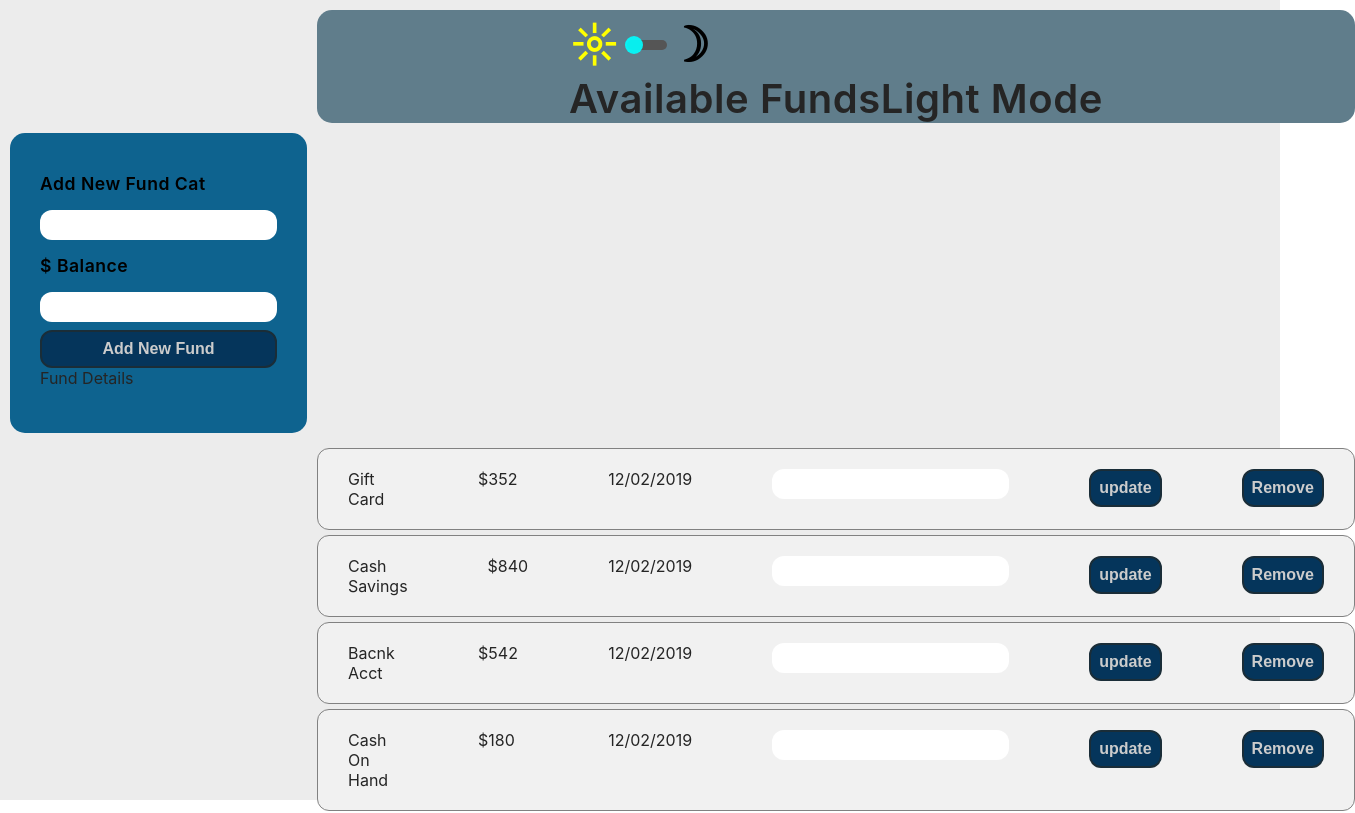
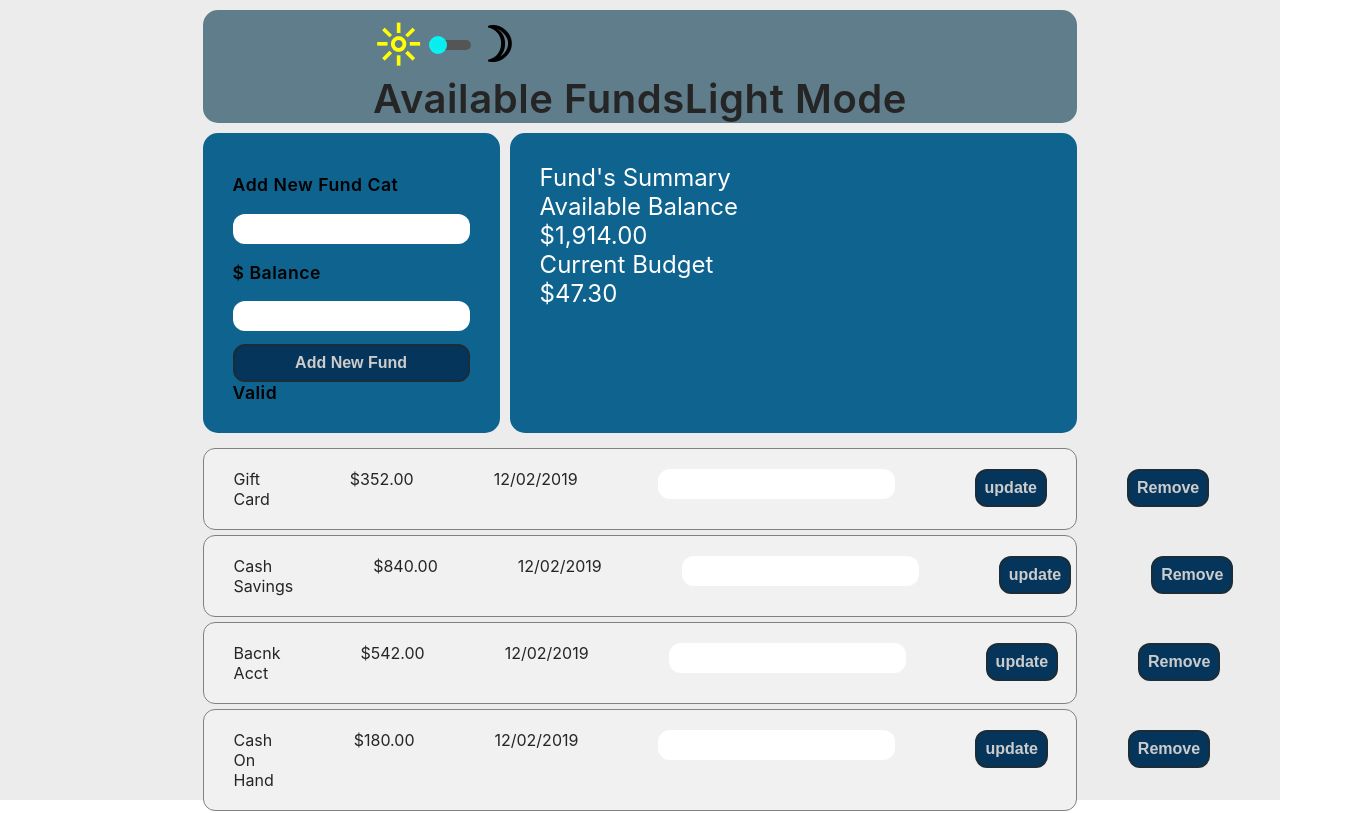
Before and after one commit to dioscarr/Available-Funds, a React (Create React App) app: page / in a window 1280 px wide. Shown: the top 813 px of the page, 1355 px wide, since content can reach past the window. Built offline with nearby package versions, Linux system fonts and the light colour scheme.

Commit message:
Refactoring code

```diff
--- a/src/App.css
+++ b/src/App.css
@@ -19,17 +19,29 @@
 #item1
 {
   grid-row:1;
-  grid-column: 2/3;
+  grid-column: 2/6;
   background-color: #607D8B;
   border-radius:15px;
   display:grid;
 
 }
+#item1-2
+{
+  grid-row:2;
+  grid-column:3/6;
+
+  padding:30px;
+  min-height: 300px;
+  background-color: #0e638f;
+  border-radius:15px;
+  color:white;
+  font-size:24px;
+}
 #item2
 {
 
   grid-row:2;
-  grid-column: 1;
+  grid-column: 2;
   align-self:center;
   padding:30px;
   min-height: 300px;
@@ -42,7 +54,14 @@
 }
 #item3{
   grid-row:3;
-  grid-column: 2/3;
+  grid-column: 2/6;
+  align-self:start;
+  background-color:transparent;
+}
+#item4
+{
+  grid-row:4;
+    grid-column: 2/6;
   align-self:start;
   background-color:transparent;
 }
@@ -54,7 +73,7 @@
 
   display:grid;
   grid-gap:10px;
-  grid-template-columns: 1fr 4fr 1fr;
+  grid-template-columns: 1fr 1fr 1fr 1fr 1fr 1fr;
   grid-template-rows:2fr 1fr 20fr 20fr;
 }
 
@@ -215,13 +234,7 @@
 
 
 /*Grocery*/
-#item4
-{
-  grid-row:4;
-    grid-column: 2/3;
-  align-self:start;
-  background-color:transparent;
-}
+
 .GroceryShoppingRow
 {
   display:grid;
--- a/src/App.js
+++ b/src/App.js
@@ -57,14 +57,11 @@ function getInitialMode()
      return false;
   }
 }
-
 function getPreColorsScheme()
 {
   if(!window.matchMedia)return;
   return window.matchMedia("(prefers-color-scheme: dark)").matches;
 }
-
-
 const [state, dispatch] = useReducer(dbReducer, dataCollections)
 return (
   <db.Provider value={{state, dispatch}} >
@@ -83,17 +80,19 @@ return (
             />
             <label htmlFor="checkbox" />
 
-          <span  style={!darkMode? {color:'black'} : {color:'Purple'}}>☽</span>
-          </span>
+            <span  style={!darkMode? {color:'black'} : {color:'Purple'}}>☽</span>
+            </span>
           </div>
 
           <span>Available Funds</span>
-           {darkMode? "Dark Mode" : "Light Mode"}
+          {darkMode? "Dark Mode" : "Light Mode"}
 
         </div>
       </div>
       <div id="item2">
         <ManageFunds/>
+      </div>
+      <div id="item1-2">
         <FundsSummary />
       </div>
       <div id="item3" className="CollectionOfAvailFunds">
--- a/src/components/FundTemplate.js
+++ b/src/components/FundTemplate.js
@@ -1,36 +1,68 @@
+import React, { useState, useContext } from 'react';
+import {db} from '../store/storeSettings';
+import { useForm } from './../hooks/useForm';
 
-import React, { useState, useReducer, useContext } from 'react';
-import dbReducer from '../store/dbReducer';
-import {db} from '../store/storeSettings';
+const FundTemplate = (props)=>{
+
+    const itm = props.funditem;
+    const {dispatch} = useContext(db);
+    const [fields,
+            onFieldChange,
+            reset,
+            isBalanceValid,
+            model
+            ] = useForm({
+                id:itm.id,
+                Name:itm.Name,
+                Balance:itm.Balance,
+                Ibalance:"",
+                BalanceDate:itm.BalanceDate});
+
+    //const {funcFundUpdate} = props;
 
 
-const FundTemplate = (props)=>{
-    const {state, dispatch} = useContext(db);
-    const {funcFundUpdate} = props;
-    let {funditem} = props;
 
-    const [IBalance, setIBalance] = useState("");
+    //const [IBalance, setIBalance] = useState("");
 
-    const onIbalanceChange = e => {
-        const {value} = e.target;
-        setIBalance(value);
-    }
-    const updateBalance = e =>
-    {
-        funditem.Balance = IBalance;
-        funcFundUpdate({model:funditem});
-        setIBalance("");
-    }
-
+    //const onIbalanceChange = e => {
+      //  const {value} = e.target;
+    //    setIBalance(value);
+   // }
+    //const updateBalance = e =>
+   // {
+        //funditem.Balance = IBalance;
+        //funcFundUpdate({model:funditem});
+        //setIBalance("");
+    //}
+debugger;
     return(
-            <div className="funditems">
-                <div className="fundLName">{funditem.Name}</div>
-                <div className="fundLBalance"> ${funditem.Balance} </div>
-                <div className="fundLBalanceDate">{funditem.BalanceDate}</div>
-                <div className="fundIName"><input type="text" name="Balance" onChange={onIbalanceChange}  value={IBalance}/></div>
-                <div className="btnfundUpdate"><button onClick={updateBalance} type="button">update</button></div>
-                <div className="btnFundRemove"><button type="button" onClick={e=>{dispatch({type:'DELETE', payload:{id:funditem.id}})}}>Remove</button></div>
+        <div className="funditems">
+            <div className="fundLName">{itm.Name}</div>
+            <div className="fundLBalance">
+                ${parseFloat(itm.Balance).toFixed(2).toString().replace(/\B(?=(\d{3})+(?!\d))/g, ",")}
             </div>
+            <div className="fundLBalanceDate">{itm.BalanceDate}</div>
+            <div className="fundIName">
+                <input type="text" name="Ibalance"
+                    onChange={onFieldChange}
+                    value={fields.Ibalance}/>
+            </div>
+            <div className="btnfundUpdate">
+                <button onClick={e=>{
+                    debugger;
+                    dispatch({type:'UPDATE',payload:model()});
+                    reset();
+                }} type="button">update</button>
+            </div>
+            <div className="btnFundRemove">
+                <button type="button"
+                onClick={e=>{
+                    debugger;
+                    dispatch({type:'DELETE', payload:model()});
+                    reset();
+                }}>Remove</button>
+            </div>
+        </div>
     );
 }
 export default FundTemplate;
--- a/src/components/FundsSummary.js
+++ b/src/components/FundsSummary.js
@@ -1,10 +1,16 @@
-import React from 'react';
+import React, {useContext} from 'react';
+import {db} from '../store/storeSettings';
 
-const FundsSummary = ()=>
-{
+
+const FundsSummary = () =>{
+const {state,dispatch} = useContext(db);
     return(
         <div className = "FundsSummaryRoot">
-            <div>Fund Details</div>
+            <div>Fund's Summary</div>
+            <div>Available Balance</div>
+            <div>${state.SummaryTotals.TotalBalance}</div>
+            <div>Current Budget</div>
+            <div>${state.SummaryTotals.CurrentBudget}</div>
         </div>
     );
 }
--- a/src/components/ManageFunds.js
+++ b/src/components/ManageFunds.js
@@ -1,32 +1,20 @@
 
-import React, { useState } from 'react';
-import {connect} from '../store/storeSettings';
-import {getCurrentDate} from '../utility/utilities';
+import React, {useContext} from 'react';
+import { useForm } from '../hooks/useForm';
+import {db} from '../store/storeSettings';
 
 const ManageFunds = (props)=>{
-    const [NewFundName, setNewFundName] = useState ("");
-    const [NewFundBalance, setNewFundBalance] = useState ("");
-    const ResertFields = ()=>{setNewFundName("");setNewFundBalance("");}
-    const NewFund = e =>{
-    let newModel = {id:0, Name:NewFundName, Balance:NewFundBalance, BalanceDate:getCurrentDate() };
-      props.dispatchAddNewfund({model:newModel});
-      ResertFields();
-    }
-
+    const {dispatch} = useContext(db);
+    const [fields, onFieldChange, reset, isBalanceValid,model ] = useForm({id:"",Name:"",Balance:"", Ibalance:"",BalanceDate:""});
     return(
       <div className="Toolbar">
         <div>Add New Fund Cat</div>
-        <input type="text" name="NewFundName" onChange={e=>setNewFundName(e.target.value)}  value={NewFundName} />
+        <input type="text" name="Name" onChange={onFieldChange}  value={fields.Name} />
         <div>$ Balance</div>
-        <input type="text" name="NewFundBalance" onChange={e=>setNewFundBalance(e.target.value)}  value={NewFundBalance} />
-        <button type="button" onClick={NewFund}>Add New Fund</button>
+        <input type="text" name="Ibalance" onChange={onFieldChange}  value={fields.Ibalance} />
+        <div>{(isBalanceValid())?"Valid":"Not Valid"}</div>
+        <button type="button" onClick={()=>{dispatch({type:'ADD', payload:{model:model()}}); reset(); }}>Add New Fund</button>
       </div>
     );
   }
-const mapStateToProps = state =>{return{fundList: state.AvailableFunds}}
-const mapDispatchToProps = dispatch =>{
-  return{
-    dispatchAddNewfund: (payload)=> dispatch({type:'ADD', payload})
-  }
-}
-export default connect(mapStateToProps,mapDispatchToProps)(ManageFunds);
+export default ManageFunds;
--- /dev/null
+++ b/src/hooks/useForm.js
@@ -0,0 +1,19 @@
+import { useState } from 'react';
+import {getCurrentDate} from '../utility/utilities';
+
+/**
+ *  `useForm`.
+*
+* **/
+export function useForm(initState) {
+  const [fields, setFields] = useState(initState);
+  const setField = (e) => {setFields({ ...fields, [e.target.name]: e.target.value });}
+  const reset = ()=>setFields({Name:"",Balance:""});
+  const isBalanceValid = ()=>{return (isNaN(fields.Balance))?false:true}
+  const model = ()=>{
+    debugger;
+    let model = {id:fields.id, Name:fields.Name, Balance:fields.Ibalance, BalanceDate:getCurrentDate()}
+    return model;
+  }
+  return [fields,setField,reset,isBalanceValid,model]
+}
--- a/src/store/data.js
+++ b/src/store/data.js
@@ -1,5 +1,7 @@
+import {sum} from '../utility/utilities';
+
 const dataGroceryTodo =
-[{id:1, Name:'Eggs', Budget:3.80, Price:5.00},
+[{id:1, Name:'Eggs', Budget:20.80, Price:5.00},
 {id:2,Name:'Milk', Budget:3.70, Price:5.00},
 {id:3,Name:'Bread', Budget:1.10, Price:5.00},
 {id:4,Name:'Cheese', Budget:4.99, Price:5.00},
@@ -15,11 +17,32 @@ const AvailableFunds = [
   {id:4, Name:"Cash On Hand", Balance:180, BalanceDate:'12/02/2019'}
 ];
 
+const SummaryTotals =
+{
+  TotalBalance:0,
+  CurrentBudget:0
+}
+
 const dataCollections = {
   AvailableFunds:AvailableFunds ,
   dataGroceryTodo:dataGroceryTodo,
-  AvailableFunds_NextId:0};
+  AvailableFunds_NextId:0,
+  SummaryTotals:SummaryTotals
+};
 
-  dataCollections.AvailableFunds_NextId = dataCollections.AvailableFunds.length+1;
+dataCollections.AvailableFunds_NextId = dataCollections.AvailableFunds.length+1;
+dataCollections.SummaryTotals.ToalBalance = Update_TotalBalance(dataCollections);
+dataCollections.SummaryTotals.CurrentBudget = Update_CurrentBudget(dataCollections);
 
   export default dataCollections;
+
+
+  function Update_TotalBalance(state, ) {
+    state.SummaryTotals.TotalBalance = sum(state.AvailableFunds.map(item => parseInt(item.Balance)))
+      .toFixed(2).toString().replace(/\B(?=(\d{3})+(?!\d))/g, ",");
+  }
+
+  function Update_CurrentBudget (state) {
+    return state.SummaryTotals.CurrentBudget = sum(state.dataGroceryTodo.map(item => parseFloat(item.Budget)))
+      .toFixed(2).toString().replace(/\B(?=(\d{3})+(?!\d))/g, ",");
+  }
--- a/src/store/dbReducer.js
+++ b/src/store/dbReducer.js
@@ -1,3 +1,4 @@
+import {sum} from '../utility/utilities';
 
   const dbReducer = (state,action) =>
   {
@@ -8,21 +9,41 @@
             let new_model = action.payload.model;
             new_model.id = state.AvailableFunds_NextId;
             state.AvailableFunds.push(new_model);
-      return{...state,AvailableFunds_NextId:new_model.id+1}
+            return{...state,AvailableFunds_NextId:new_model.id+1}
         case 'UPDATE':
+          debugger;
             let updated_model = action.payload;
-
             let newAvailableFunds = state.AvailableFunds.filter((item) =>{
-               return item.id.toString().indexOf(1) !== updated_model.id
+               return item.id !== updated_model.id
             });
-            state.AvailableFunds = newAvailableFunds;
-            return {...state,updated_model}
-            case 'DELETE':
+            newAvailableFunds.push(updated_model);
+            const newstate = {...state,AvailableFunds:newAvailableFunds};
+            Update_CurrentBudget(newstate);
+            Update_TotalBalance(newstate);
+            return newstate;
+        case 'DELETE':
               debugger;
               state.AvailableFunds = state.AvailableFunds.filter(item=>item.id!==action.payload.id);
+              Update_CurrentBudget(state);
+              Update_TotalBalance(state);
+
               return {...state}
       default:
         return state;
     }
   }
   export default dbReducer;
+
+
+
+
+
+function Update_TotalBalance(state) {
+  state.SummaryTotals.TotalBalance = sum(state.AvailableFunds.map(item => parseInt(item.Balance)))
+    .toFixed(2).toString().replace(/\B(?=(\d{3})+(?!\d))/g, ",");
+}
+
+function Update_CurrentBudget (state) {
+  return state.SummaryTotals.CurrentBudget = sum(state.dataGroceryTodo.map(item => parseFloat(item.Budget)))
+    .toFixed(2).toString().replace(/\B(?=(\d{3})+(?!\d))/g, ",");
+}
--- a/src/utility/utilities.js
+++ b/src/utility/utilities.js
@@ -39,4 +39,11 @@ console.log(today);
 
 return  mm+'/'+dd+'/'+yyyy;
 }
-export {formatDate,getCurrentDate};
+
+const sum = (values) =>
+{
+    const reducer = (accumulator, currentValue) => accumulator + currentValue;
+    return values.reduce(reducer);
+}
+
+export {formatDate,getCurrentDate,sum};
```
